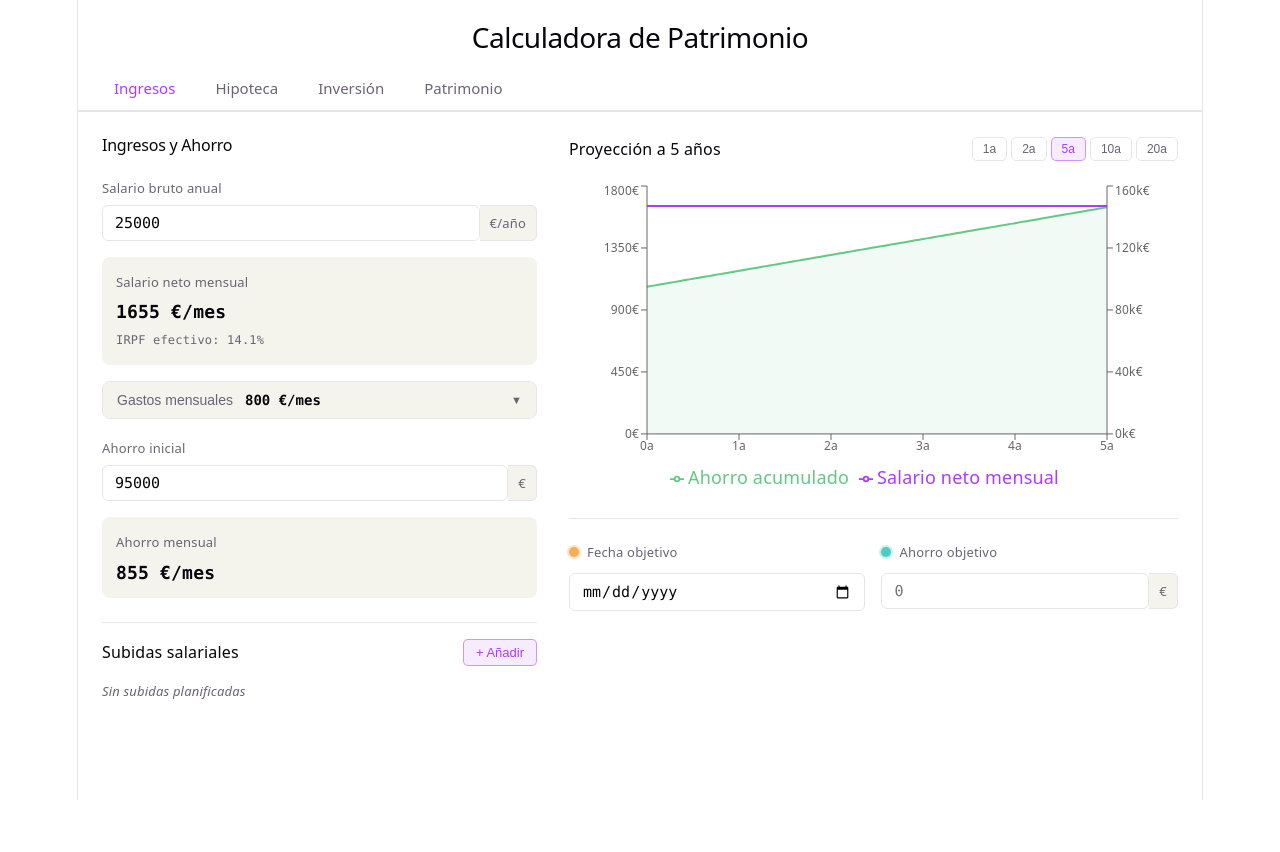
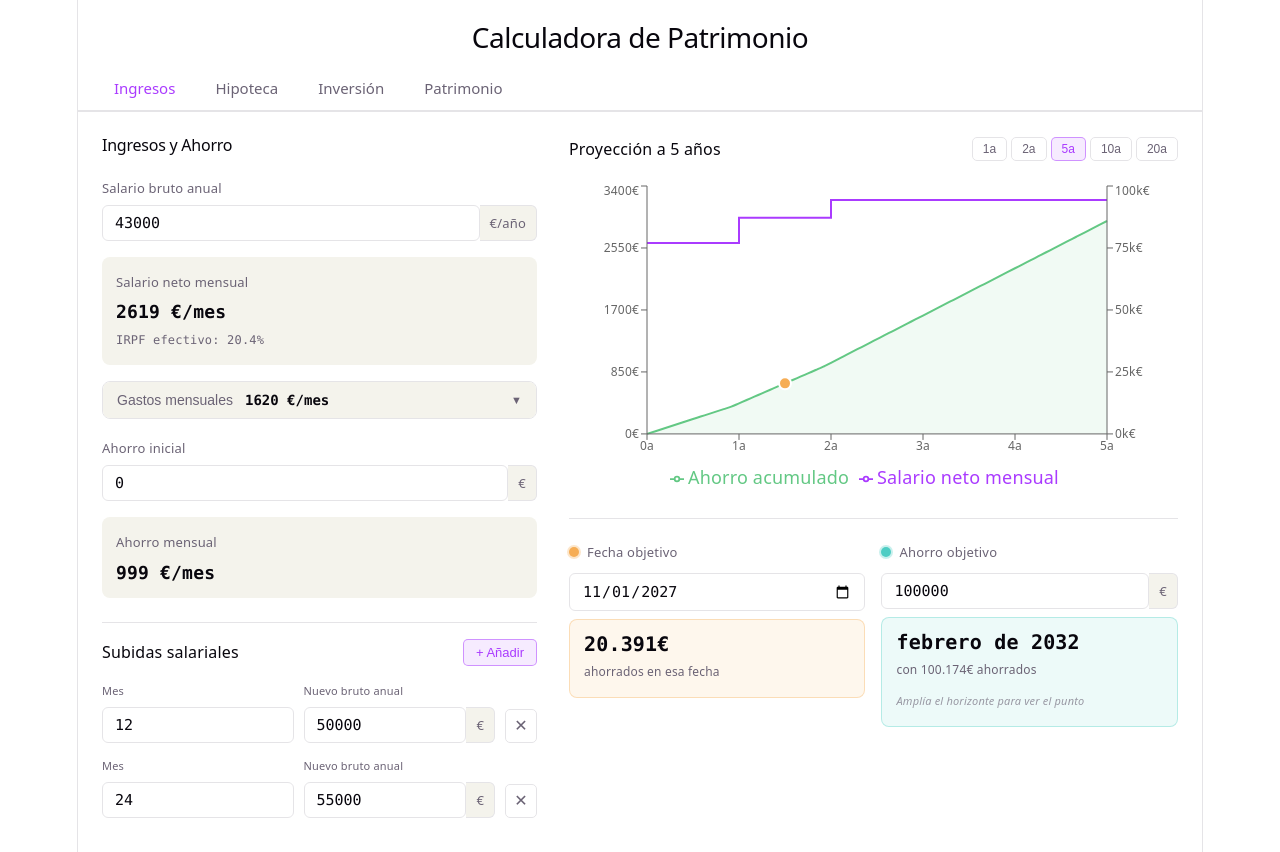
Before and after one commit to aleixRabassa/calculadora-patrimonio, a React (Vite) app: page / in a window 1280 px wide. Before the commit the page ends 800 px from the top, so only its background shows below. Built offline with nearby package versions, Linux system fonts and the light colour scheme.

Commit message:
feat: add yAxisId for savings in ReferenceLine component

```diff
--- a/src/components/Ingresos.tsx
+++ b/src/components/Ingresos.tsx
@@ -29,10 +29,16 @@ interface IngresosState {
 }
 
 const DEFAULT_STATE: IngresosState = {
-  brutoAnual: 25_000,
-  gastos: [{ id: 'gasto-default', descripcion: 'Gastos fijos', valor: 800 }],
-  ahorroInicial: 95_000,
-  subidas: [],
+  brutoAnual: 43_000,
+  gastos: [
+    { id: 'gasto-hipoteca', descripcion: 'Entrada hipoteca', valor: 1_370 },
+    { id: 'gasto-gastos', descripcion: 'Gastos', valor: 250 },
+  ],
+  ahorroInicial: 0,
+  subidas: [
+    { id: 'subida-1', mes: 12, nuevoBrutoAnual: 50_000 },
+    { id: 'subida-2', mes: 24, nuevoBrutoAnual: 55_000 },
+  ],
 }
 
 const MAX_HORIZONTE_MESES = 240 // 20 años
@@ -49,8 +55,8 @@ function xAxisInterval(years: number): number {
 export function Ingresos() {
   const [state, setState] = useLocalStorage<IngresosState>('calc.ingresos', DEFAULT_STATE)
   const [horizonYears, setHorizonYears] = useState<number>(5)
-  const [fechaObjetivo, setFechaObjetivo] = useLocalStorage<string>('calc.ingresos.fechaObjetivo', '')
-  const [ahorroObjetivo, setAhorroObjetivo] = useLocalStorage<number | null>('calc.ingresos.ahorroObjetivo', null)
+  const [fechaObjetivo, setFechaObjetivo] = useLocalStorage<string>('calc.ingresos.fechaObjetivo', '2027-11-01')
+  const [ahorroObjetivo, setAhorroObjetivo] = useLocalStorage<number | null>('calc.ingresos.ahorroObjetivo', 100_000)
   const [gastosExpanded, setGastosExpanded] = useState<boolean>(false)
 
   // One-time migration: if old state has gastosFijos but no gastos, convert it
@@ -390,10 +396,9 @@ export function Ingresos() {
                 strokeWidth={2}
               />
             )}
-            {ahorroObjetivo != null && ahorroObjetivo > 0 && savingsTargetResult?.type === 'found' && savingsTargetResult.inChartRange && (
+            {savingsTargetResult?.type === 'found' && savingsTargetResult.inChartRange && (
               <ReferenceLine
-                yAxisId="savings"
-                y={ahorroObjetivo}
+                x={savingsTargetResult.mes}
                 stroke="#4ecdc4"
                 strokeDasharray="4 4"
                 strokeOpacity={0.8}
```
